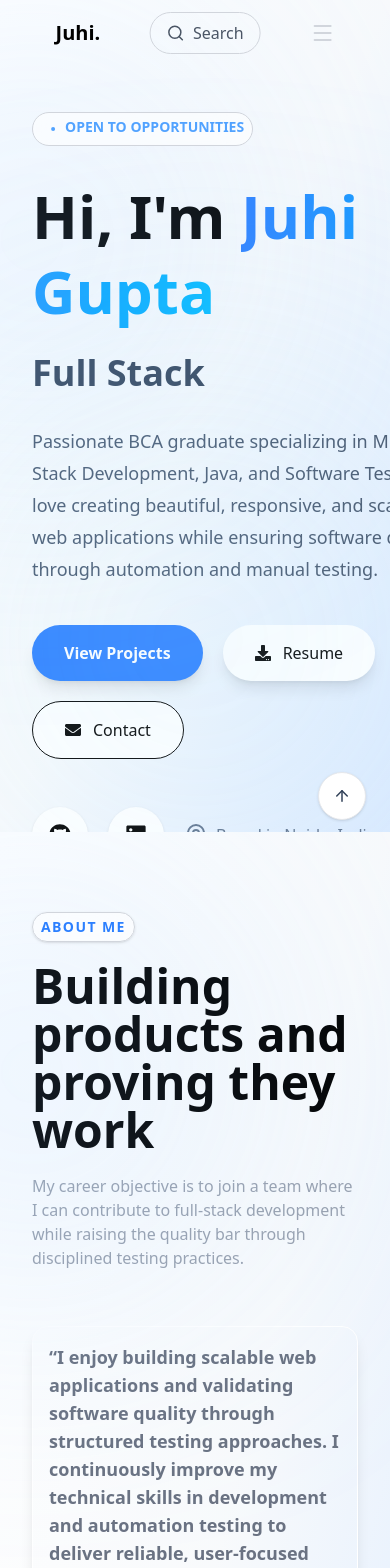
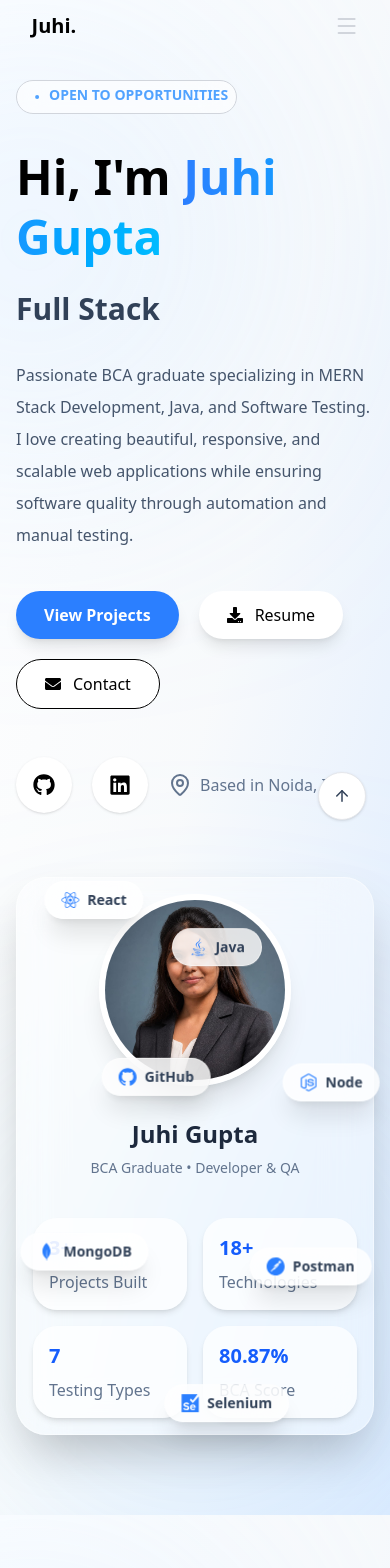
Before and after one commit to Coderjuhi/Portfolio, a React (Vite) app: page / in a window 390 px wide. Shown: the top 1568 px of the page. Built offline with nearby package versions, Linux system fonts and the light colour scheme.

Commit message:
All responsive done

```diff
--- a/src/component/About.jsx
+++ b/src/component/About.jsx
@@ -27,19 +27,19 @@ export default function About  () {
 
       <section
         id="about"
-        className="relative min-h-[55rem] overflow-hidden bg-gradient-to-br from-white via-slate-50 to-blue-100"
+        className="relative  overflow-hidden bg-gradient-to-br from-white via-slate-50 to-blue-100"
       >
         {/* Blur Background */}
         <div className="absolute -left-32 top-20 h-80 w-80 rounded-full bg-blue-300 blur-[150px] opacity-40"></div>
 
         <div className="absolute right-0 bottom-0 h-96 w-96 rounded-full bg-sky-200 blur-[170px] opacity-40"></div>
 
-        <div className="max-w-7xl mx-auto px-8 pt-20 items-center">
+  <div className="relative max-w-7xl mx-auto px-4 sm:px-6 lg:px-8 pt-20 pb-30">
 
           <span className="inline-block px-2 py-1 font-semibold rounded-full bg-white/60 backdrop-blur-lg border border-gray-300 text-blue-500 text-sm tracking-widest shadow">
             ABOUT ME
           </span>
-          <h1 className="mt-5 text-5xl text-black font-bold max-w-3xl">Building products and proving they work</h1>
+          <h1 className="mt-5 text-4xl  md:text-5xl text-black font-bold max-w-3xl">Building products and proving they work</h1>
           <p className="mt-5  text-gray-400  max-w-3xl">My career objective is to join a team where I can contribute to full-stack development while raising the quality bar through disciplined testing practices.</p>
 
           <div className=" grid lg:grid-cols-2 max-w-7xl gap-16 mt-14   ">
--- a/src/component/Contact.jsx
+++ b/src/component/Contact.jsx
@@ -528,7 +528,7 @@ export default function Contact() {
           <div className="flex gap-3">
 
             <a
-              href="https://github.com/Coderjuhi"
+              href=""
               target="_blank"
               rel="noopener noreferrer"
               className="
--- a/src/component/Education.jsx
+++ b/src/component/Education.jsx
@@ -25,19 +25,19 @@ const Education = () => {
     <>
       <section
         id="education"
-        className="relative min-h-[50rem] overflow-hidden bg-gradient-to-br from-white via-slate-50 to-blue-100"
+        className="relative min-h-[50rem] overflow-hidden "
       >
         {/* Blur Background */}
         <div className="absolute -left-32 top-20 h-80 w-80 rounded-full bg-blue-300 blur-[150px] opacity-40"></div>
 
         <div className="absolute right-0 bottom-0 h-96 w-96 rounded-full bg-sky-200 blur-[170px] opacity-40"></div>
 
-        <div className="max-w-7xl mx-auto px-8 pt-20 items-center">
+  <div className="relative max-w-7xl mx-auto px-4 sm:px-6 lg:px-8 pt-20 pb-20">
 
-          <span className="inline-block px-2 py-1 font-semibold rounded-full bg-white/60 backdrop-blur-lg border border-gray-300 text-blue-500 text-sm tracking-widest shadow">
+          <span className="inline-block px-2 py-1 font-semibold rounded-full bg-white/60 backdrop-blur-lg border border-gray-300 text-blue-500 text-xs tracking-widest shadow">
             EDUCATION
           </span>
-          <h1 className="mt-5 text-5xl text-black font-bold max-w-2xl">A consistent academic foundation</h1>
+          <h1 className="mt-5  text-4xl  md:text-5xl text-black font-bold max-w-2xl">A consistent academic foundation</h1>
           <p className="mt-5  text-gray-400  max-w-2xl">Strong fundamentals in computer applications, mathematics, and problem solving.</p>
 
           <div className="relative mt-7">
@@ -68,7 +68,7 @@ const Education = () => {
                       </p>
                     </div>
 
-                    <div className="text-3xl font-bold text-blue-600">
+                    <div className="text-2xl font-bold text-blue-600">
                       {item.score}
                     </div>
                   </div>
--- a/src/component/Header.jsx
+++ b/src/component/Header.jsx
@@ -3,34 +3,22 @@ import { Menu, X, Search } from 'lucide-react';
 
 const Header = () => {
   const [isMenuOpen, setIsMenuOpen] = useState(false);
-const [scrolled, setScrolled] = useState(false);
-useEffect(() => {
-  const handleScroll = () => {
-    setScrolled(window.scrollY > 10);
-  };
+const scrollToSection = (id) => {
+  const section = document.querySelector(id);
 
-  window.addEventListener("scroll", handleScroll);
+  if (section) {
+    section.scrollIntoView({
+      behavior: "smooth",
+      block: "start",
+    });
 
-  return () => {
-    window.removeEventListener("scroll", handleScroll);
-  };
-}, []);
+    setIsMenuOpen(false);
+  }
+};
   return (
-<header
-  className={`fixed left-1/2 -translate-x-1/2 z-50 transition-all duration-300
-  ${
-    scrolled
-      ? "top-5 w-[92%] px-6"
-      : "top-0 w-[92%] px-6"
-  }`}
->
- <nav
-  className={`max-w-7xl mx-auto px-4 py-3 transition-all ease-in-out duration-500 ${
-    scrolled
-      ? "rounded-full bg-transparent border border-white/50 shadow-xl backdrop-blur-xl"
-      : "bg-transparent border-transparent shadow-none rounded-none"
-  }`}
->
+    <header className="fixed top-0 left-1/2 -translate-x-1/2 z-50 w-[92%]">
+      <nav className="max-w-7xl mx-auto px-4 py-3">
+
            <div className="flex items-center justify-between ">
           {/* Logo */}
           <h3
@@ -42,15 +30,17 @@ useEffect(() => {
           {/* Desktop Navigation */}
           <div className="hidden md:flex space-x-4 ">
             <button onClick={() => scrollToSection("#about")} className="px-4 py-2 rounded-full text-gray-600   hover:bg-blue-100 hover:text-blue-300 hover:shadow-lg hover:shadow-blue-300/40"> About </button>
-            <button onClick={() => scrollToSection("#about")} className="px-4 py-2 rounded-full text-gray-600   hover:bg-blue-100 hover:text-blue-300 hover:shadow-lg hover:shadow-blue-300/40"> Education </button>
-            <button onClick={() => scrollToSection("#about")} className="px-4 py-2 rounded-full text-gray-600   hover:bg-blue-100 hover:text-blue-300 hover:shadow-lg hover:shadow-blue-300/40"> Skills </button>
-            <button onClick={() => scrollToSection('#education')} className="px-4 py-2 rounded-full text-gray-600   hover:bg-blue-100 hover:text-blue-300 hover:shadow-lg hover:shadow-blue-300/40">Services</button>
+            <button onClick={() => scrollToSection("#education")} className="px-4 py-2 rounded-full text-gray-600   hover:bg-blue-100 hover:text-blue-300 hover:shadow-lg hover:shadow-blue-300/40"> Education </button>
+            <button onClick={() => scrollToSection("#skills")} className="px-4 py-2 rounded-full text-gray-600   hover:bg-blue-100 hover:text-blue-300 hover:shadow-lg hover:shadow-blue-300/40"> Skills </button>
+            <button onClick={() => scrollToSection('#services')} className="px-4 py-2 rounded-full text-gray-600   hover:bg-blue-100 hover:text-blue-300 hover:shadow-lg hover:shadow-blue-300/40">Services</button>
             <button onClick={() => scrollToSection('#projects')} className="px-4 py-2 rounded-full text-gray-600   hover:bg-blue-100 hover:text-blue-300 hover:shadow-lg hover:shadow-blue-300/40">Projects</button>
-            <button onClick={() => scrollToSection('#projects')} className="px-4 py-2 rounded-full text-gray-600   hover:bg-blue-100 hover:text-blue-300 hover:shadow-lg hover:shadow-blue-300/40">Workflow</button>
+            <button onClick={() => scrollToSection('#workflows')} className="px-4 py-2 rounded-full text-gray-600   hover:bg-blue-100 hover:text-blue-300 hover:shadow-lg hover:shadow-blue-300/40">Workflow</button>
             <button onClick={() => scrollToSection('#contact')} className="px-4 py-2 rounded-full text-gray-600   hover:bg-blue-100 hover:text-blue-300 hover:shadow-lg hover:shadow-blue-300/40">Contact</button>
           </div>
-          <button className="flex items-center gap-2 border border-gray-300 rounded-full px-4 py-2 text-gray-600 transition-all duration-300 hover:border-blue-500 hover:bg-blue-50 hover:text-blue-600"
+                   <button
+            className="hidden md:flex items-center gap-2 border border-gray-300 rounded-full px-4 py-2 text-gray-600 transition-all duration-300 hover:border-blue-500 hover:bg-blue-50 hover:text-blue-600"
           >
+
             <Search size={18} />
             <span>Search</span>
           </button>
@@ -81,25 +71,25 @@ useEffect(() => {
               Education
             </button>
             <button
-              onClick={() => scrollToSection('#skilss')}
+              onClick={() => scrollToSection('#skils')}
               className="block w-full text-left text-gray-600 hover:text-white px-4 py-2 rounded"
             >
               Skills
             </button>
             <button
-              onClick={() => scrollToSection('#skills')}
+              onClick={() => scrollToSection('#services')}
               className="block w-full text-left text-gray-600 hover:text-white px-4 py-2 rounded"
             >
               Services
             </button>
              <button
-              onClick={() => scrollToSection('#skills')}
+              onClick={() => scrollToSection('#projects')}
               className="block w-full text-left text-gray-600 hover:text-white px-4 py-2 rounded"
             >
             Projects
             </button>
             <button
-              onClick={() => scrollToSection('#skills')}
+              onClick={() => scrollToSection('#worlflows')}
               className="block w-full text-left text-gray-600 hover:text-white px-4 py-2 rounded"
             >
               Workflows
--- a/src/component/Home.jsx
+++ b/src/component/Home.jsx
@@ -18,14 +18,16 @@ const Home = () => {
   return (
     <section
       id="home"
-      className="relative h-[52rem] overflow-hidden bg-gradient-to-br from-white via-slate-50 to-blue-100"
+      className="relative  overflow-hidden bg-gradient-to-br from-white via-slate-50 to-blue-100"
     >
       {/* Blur Background */}
       <div className="absolute -left-32 top-20 h-80 w-80 rounded-full bg-blue-300 blur-[150px] opacity-40"></div>
 
       <div className="absolute right-0 bottom-0 h-96 w-96 rounded-full bg-sky-200 blur-[170px] opacity-40"></div>
 
-      <div className="max-w-7xl mx-auto px-8 pt-28 grid lg:grid-cols-2 gap-16 items-center">
+      <div className="relative max-w-7xl mx-auto px-4 sm:px-4 lg:px-8 pt-20 pb-20">
+        <div className="grid lg:grid-cols-2 items-center gap-12">
+
 
           {/* LEFT */}
 
@@ -39,14 +41,14 @@ const Home = () => {
               <Dot /> OPEN TO OPPORTUNITIES
             </span>
 
-          <h1 className="mt-8 text-6xl font-black leading-tight">
+            <h1 className="mt-8 text-5xl font-black leading-tight">
               Hi, I'm{" "}
               <span className="bg-gradient-to-r from-blue-500 to-sky-400 bg-clip-text text-transparent">
                 Juhi Gupta
               </span>
             </h1>
 
-          <div className="text-4xl font-bold text-slate-700 mt-6">
+            <div className="text-3xl font-bold text-slate-700 mt-6">
 
               <TypeAnimation
                 sequence={[
@@ -63,7 +65,7 @@ const Home = () => {
                 repeat={Infinity}
               />
             </div>
-          <p className="mt-8 text-lg text-slate-600 leading-8 max-w-xl">
+            <p className="mt-8 text-md text-slate-600 leading-8 max-w-xl">
               Passionate BCA graduate specializing in MERN Stack Development,
               Java, and Software Testing. I love creating beautiful,
               responsive, and scalable web applications while ensuring
@@ -72,16 +74,16 @@ const Home = () => {
 
             <div className="flex flex-wrap gap-5 mt-10">
 
-            <button className="px-8 py-4 rounded-full bg-blue-500 text-white font-semibold shadow-lg hover:scale-105 duration-300">
+              <button className="px-7 py-3 rounded-full bg-blue-500 text-white font-semibold shadow-lg hover:scale-105 duration-300">
                 View Projects
               </button>
 
-            <button className="flex items-center gap-3 px-8 py-4 rounded-full bg-white shadow-lg hover:scale-105 duration-300">
+              <button className="flex items-center gap-3 px-7 py-3 rounded-full bg-white shadow-lg hover:scale-105 duration-300">
                 <FaDownload />
                 Resume
               </button>
 
-            <button className="flex items-center gap-3 px-8 py-4 rounded-full border bg-white hover:bg-blue-500 hover:text-white duration-300">
+              <button className="flex items-center gap-3 px-7 py-3 rounded-full border bg-white hover:bg-blue-500 hover:text-white duration-300">
                 <FaEnvelope />
                 Contact
               </button>
@@ -189,7 +191,7 @@ const Home = () => {
             <ProfileCard />
 
           </div>
-
+        </div>
       </div>
     </section>
 
--- a/src/component/ProfileCard.jsx
+++ b/src/component/ProfileCard.jsx
@@ -24,14 +24,12 @@ const ProfileCard = () => {
       initial={{ opacity: 0, x: 80 }}
       animate={{ opacity: 1, x: 0 }}
       transition={{ duration: 1 }}
-      className="w-[430px] rounded-[40px] border border-white/40 bg-white/35 backdrop-blur shadow-2xl p-8"
-    >
+className="w-full max-w-[400px] mx-auto rounded-[30px] border border-white/40 bg-white/35 backdrop-blur-xl shadow-2xl mt-4 p-4"    >
       {/* Profile Image */}
 
       <div className="flex justify-center">
         <div className="relative">
-          <div className="h-64 w-64 rounded-full overflow-hidden border-[6px] border-white shadow-xl">
-            <img
+<div className="h-48 w-48 sm:h-60 sm:w-60 rounded-full overflow-hidden border-[6px] border-white shadow-xl">            <img
               src="/profile.jpeg"
               alt="Juhi Gupta"
               className="h-full w-full object-cover"
@@ -65,8 +63,7 @@ const ProfileCard = () => {
               scale: 1.05,
             }}
             key={item.title}
-            className="rounded-3xl bg-white/70 p-6 shadow-md "
-          >
+className="rounded-3xl bg-white/70 p-4 sm:p-6 shadow-md"          >
             <h3 className=" font-bold text-blue-600 text-xl">
               {item.number}
             </h3>
--- a/src/component/Project.jsx
+++ b/src/component/Project.jsx
@@ -8,7 +8,7 @@ export default function Project() {
             title: "LifeLink",
             category: "Development",
             description: "Blood & Organ Donation Management Platform",
-            image: "/Lifelink.png",
+            image: "/LifeLink.png",
             technologies: [
                 "React.js",
                 "Node.js",
@@ -130,7 +130,7 @@ export default function Project() {
     return (
         <>
             <section
-                id="education"
+                id="projects"
                 className="relative min-h-[55rem] overflow-hidden bg-gradient-to-br from-white via-slate-50 to-blue-100"
             >
                 {/* Blur Background */}
@@ -138,12 +138,12 @@ export default function Project() {
 
                 <div className="absolute right-0 bottom-0 h-96 w-96 rounded-full bg-sky-200 blur-[170px] opacity-40"></div>
 
-                <div className="max-w-7xl mx-auto px-8 pt-20 items-center">
+  <div className="relative max-w-7xl mx-auto px-4 sm:px-6 lg:px-8 pt-20 pb-20">
 
-                    <span className="inline-block px-2 py-1 font-semibold rounded-full bg-white/60 backdrop-blur-lg border border-gray-300 text-blue-500 text-sm tracking-widest shadow">
+                    <span className="inline-block px-2 py-1 font-semibold rounded-full bg-white/60 backdrop-blur-lg border border-gray-300 text-blue-500 text-sm tracking-[0.2em] shadow">
                         Featured Projects
                     </span>
-                    <h1 className="mt-5 text-5xl text-black font-bold max-w-2xl">Applications built, tested, and validated</h1>
+                    <h1 className="mt-5 text-4xl  md:text-5xl text-black font-bold max-w-2xl">Applications built, tested, and validated</h1>
                     <p className="mt-5  text-gray-400  max-w-xl">Every project below was developed end-to-end and verified with functional, API, and regression testing.</p>
                     {/* FILTER BUTTONS */}
                     <div className="mt-8 flex gap-3 mb-10">
--- a/src/component/Services.jsx
+++ b/src/component/Services.jsx
@@ -32,7 +32,7 @@ export default function Services() {
     return (
         <>
             <section
-                id="education"
+                id="services"
                 className="relative min-h-[45rem] overflow-hidden bg-gradient-to-br from-white via-slate-50 to-blue-100"
             >
                 {/* Blur Background */}
@@ -40,12 +40,12 @@ export default function Services() {
 
                 <div className="absolute right-0 bottom-0 h-96 w-96 rounded-full bg-sky-200 blur-[170px] opacity-40"></div>
 
-                <div className="max-w-7xl mx-auto px-8 pt-20 items-center">
+  <div className="relative max-w-7xl mx-auto px-4 sm:px-6 lg:px-8 pt-20 pb-20">
 
-                    <span className="inline-block px-2 py-1 font-semibold rounded-full bg-white/60 backdrop-blur-lg border border-gray-300 text-blue-500 text-sm tracking-widest shadow">
+                    <span className="inline-block px-2 py-1 font-semibold rounded-full bg-white/60 backdrop-blur-lg border border-gray-300 text-blue-500 text-xs tracking-widest shadow">
                         Services
                     </span>
-                    <h1 className="mt-5 text-5xl text-black font-bold max-w-2xl">What I can do for your team</h1>
+                    <h1 className="mt-5 text-4xl  md:text-5xl text-black font-bold max-w-2xl">What I can do for your team</h1>
                     <p className="mt-5  text-gray-400  max-w-xl">Three ways I contribute from day one — shipping features, crafting interfaces, and guarding quality.</p>
 
                     <div className="grid lg:grid-cols-3 gap-8 mt-6">
--- a/src/component/Skills.jsx
+++ b/src/component/Skills.jsx
@@ -70,7 +70,7 @@ export default function Skills() {
     return (
         <>
             <section
-                id="education"
+                id="skills"
                 className="relative min-h-[70rem] overflow-hidden bg-gradient-to-br from-white via-slate-50 to-blue-100"
             >
                 {/* Blur Background */}
@@ -78,12 +78,12 @@ export default function Skills() {
 
                 <div className="absolute right-0 bottom-0 h-96 w-96 rounded-full bg-sky-200 blur-[170px] opacity-40"></div>
 
-                <div className="max-w-7xl mx-auto px-8 pt-20 items-center">
+  <div className="relative max-w-7xl mx-auto px-4 sm:px-6 lg:px-8 pt-20 pb-20">
 
                     <span className="inline-block px-2 py-1 font-semibold rounded-full bg-white/60 backdrop-blur-lg border border-gray-300 text-blue-500 text-sm tracking-widest shadow">
                         Skills
                     </span>
-                    <h1 className="mt-5 text-5xl text-black font-bold max-w-2xl">Development and quality, side by side</h1>
+                    <h1 className="mt-5 text-4xl  md:text-5xl text-black font-bold max-w-2xl">Development and quality, side by side</h1>
                     <p className="mt-5  text-gray-400  max-w-2xl">A toolkit that spans the full MERN stack plus the manual and automation testing stack used to validate it.</p>
 
                     {/* Top Cards */}
--- a/src/component/Workflows.jsx
+++ b/src/component/Workflows.jsx
@@ -49,20 +49,22 @@ export default function Workflows() {
     return(
         <>
               <section
-                id="education"
-                className="relative min-h-[55rem] overflow-hidden bg-gradient-to-br from-white via-slate-50 to-blue-100"
+                id="workflows"
+                className="relative  overflow-hidden bg-gradient-to-br from-white via-slate-50 to-blue-100"
             >
                 {/* Blur Background */}
                 <div className="absolute -left-32 top-20 h-80 w-80 rounded-full bg-blue-300 blur-[150px] opacity-40"></div>
 
                 <div className="absolute right-0 bottom-0 h-96 w-96 rounded-full bg-sky-200 blur-[170px] opacity-40"></div>
 
-                <div className="max-w-7xl mx-auto px-8 pt-20 items-center">
+  <div className="relative max-w-7xl mx-auto px-4 sm:px-6 lg:px-8 pt-20 pb-20">
 
-                    <span className="inline-block px-2 py-1 font-semibold rounded-full bg-white/60 backdrop-blur-lg border border-gray-300 text-blue-500 text-sm tracking-widest shadow">
+                    <span
+                     className=
+                     "inline-block px-2 py-1 font-semibold rounded-full bg-white/60 backdrop-blur-lg border border-gray-300 text-blue-500 text-xs tracking-[0.2em] shadow">
                         Workflow
                     </span>
-                    <h1 className="mt-5 text-5xl text-black font-bold max-w-2xl">How a feature travels from idea to production</h1>
+                    <h2 className="mt-5 text-4xl  md:text-5xl text-black font-bold max-w-2xl">How a feature travels from idea to production</h2>
                     <p className="mt-5  text-gray-400  max-w-xl">Testing isn't the last step bolted on — it runs alongside development at every stage.</p>
 
                        <div className="grid md:grid-cols-3 gap-6 mt-4">
--- a/src/index.css
+++ b/src/index.css
@@ -2,4 +2,5 @@
 
 *{
   font-family:  "Sora", ui-sans-serif, system-ui, sans-serif;
+
 }
```
Lines whose indentation alone changed are shown as unchanged.
